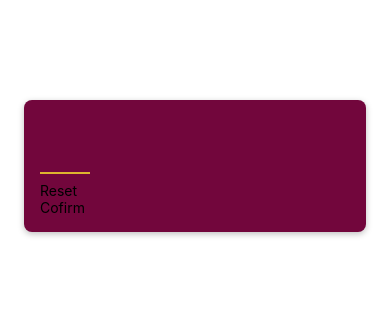
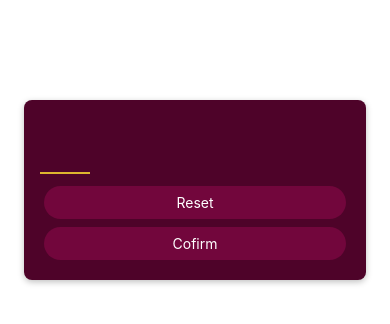
Before and after one commit to hung1720/udemy-section4, a React Native app: screen / in a window 390 px wide. Shown: the top 324 px of the page. Built offline with nearby package versions, Linux system fonts and the light colour scheme.

Commit message:
finished section 4 - 52

```diff
--- a/App.js
+++ b/App.js
@@ -28,3 +28,7 @@
 // Section 51 - Configuring the TextInput Field: Thêm keyboardType trong textInput để nhập số
                                               // autoCapitalize: Tự động điều khiển văn bản sẽ viết hoa
                                               // autoCorrect: Tự động sửa lỗi chính tả thường khi nhập email
+// Section 52 - Adding Visual Feedback to the Buttons: style cho button trong primaryButton.js
+                                                    // android_ripple: tạo hiệu ứng gợn sóng cho button
+                                                    // overFlow: làm cho các phần tử bên trong không bị tràn ra ngoài
+                                                    // Tạo mảng để ios có thể nhận hiệu ứng trong primaryButton.js
--- a/components/PrimaryButton.js
+++ b/components/PrimaryButton.js
@@ -1,11 +1,44 @@
-import { View, Text } from "react-native"
+import { View, Text, Pressable, StyleSheet } from "react-native";
 
 function PrimaryButton({ children }) {
-    return (
-        <View>
-            <Text>{children}</Text>
-        </View>
-    )
+  function pressHandler() {
+    console.log('Pressed!!')
+  }
+  return (
+    <View style={styles.buttonOuterContainer}>
+      <Pressable
+        style={({ pressed }) =>
+          pressed
+            ? [styles.buttonInnerContainer, styles.pressed]
+            : styles.buttonInnerContainer}
+        onPress={pressHandler}
+        android_ripple={{ color: '#640223' }}
+      >
+        <Text style={styles.buttonText}>{children}</Text>
+      </Pressable>
+    </View>
+  );
 }
 
-export default PrimaryButton
+export default PrimaryButton;
+
+const styles = StyleSheet.create({
+  buttonOuterContainer: {
+    borderRadius: 28,
+    margin: 4,
+    overflow: 'hidden'
+  },
+  buttonInnerContainer: {
+    backgroundColor: '#72063c',
+    paddingVertical: 8,
+    paddingHorizontal: 16,
+    elevation: 2,
+  },
+  buttonText: {
+    color: 'white',
+    textAlign: 'center'
+  },
+  pressed: {
+    opacity: 0.75
+  }
+})
--- a/screens/StartGameScreen.js
+++ b/screens/StartGameScreen.js
@@ -23,11 +23,11 @@
     inputContainer: {
         padding: 16,
         marginTop: 100,
-        backgroundColor: '#72063c',
+        backgroundColor: '#4e0329',
         marginHorizontal: 24,
         borderRadius: 8,
-        elevation: 4,
-        shadowColor: 'black',
+        elevation: 4, // android
+        shadowColor: 'black', // ios
         shadowOffset: {width: 0, height: 2},
         shadowRadius: 6,
         shadowOpacity: 0.25
```
